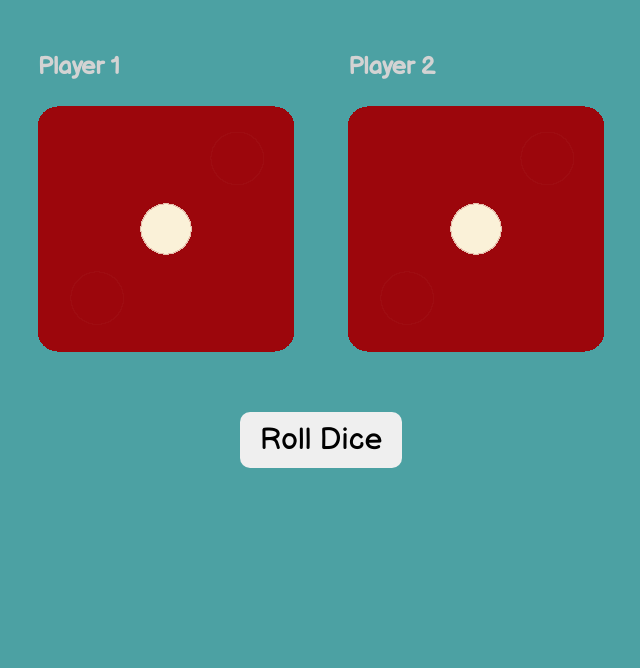
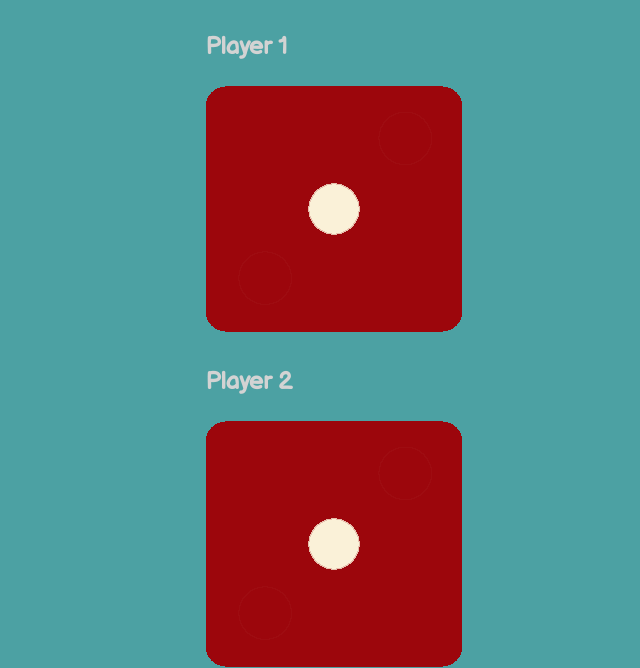
Before and after one commit to Vishal2021verma/Dice-Rolling-Game, a plain HTML site: page index.html in a window 1280 px wide. Shown: the part 161-829 px from the top of the page, without its empty margins (319-959 px from the left). Before the commit the page ends 800 px from the top, so only its background shows below. Drawn offline with Linux system fonts and the light colour scheme.

Commit message:
Update style.css

```diff
--- a/style.css
+++ b/style.css
@@ -1,7 +1,7 @@
 body {
   display:flex;
-  justify-content:center;
-  align-items:center;
+  justify-content: center;
+  align-items: center;
   flex-direction: column;
   margin:0px;
   background-color: #4CA1A3;
@@ -42,3 +42,17 @@ button:hover {
   background-color: antiquewhite;
   font-weight: bold;
 }
+
+@media screen and (min-width: 480px) {
+
+ .player-1{
+   display: block;
+   margin:25px auto 25px auto;
+   padding: 0px 0px 0px 25px
+ }
+ .player-2{
+   display: block;
+   margin:25px auto 25px auto;
+   padding: 0px 0px 0px 25px
+ }
+}
```
